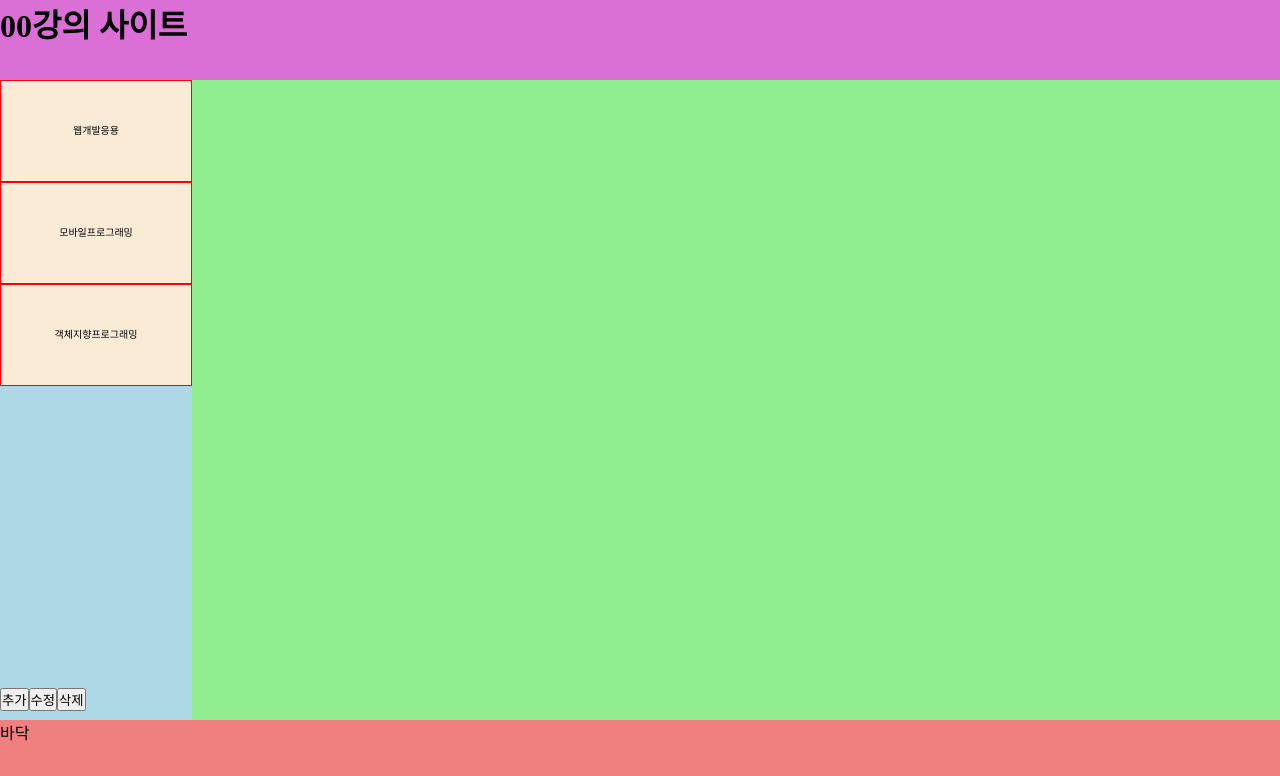
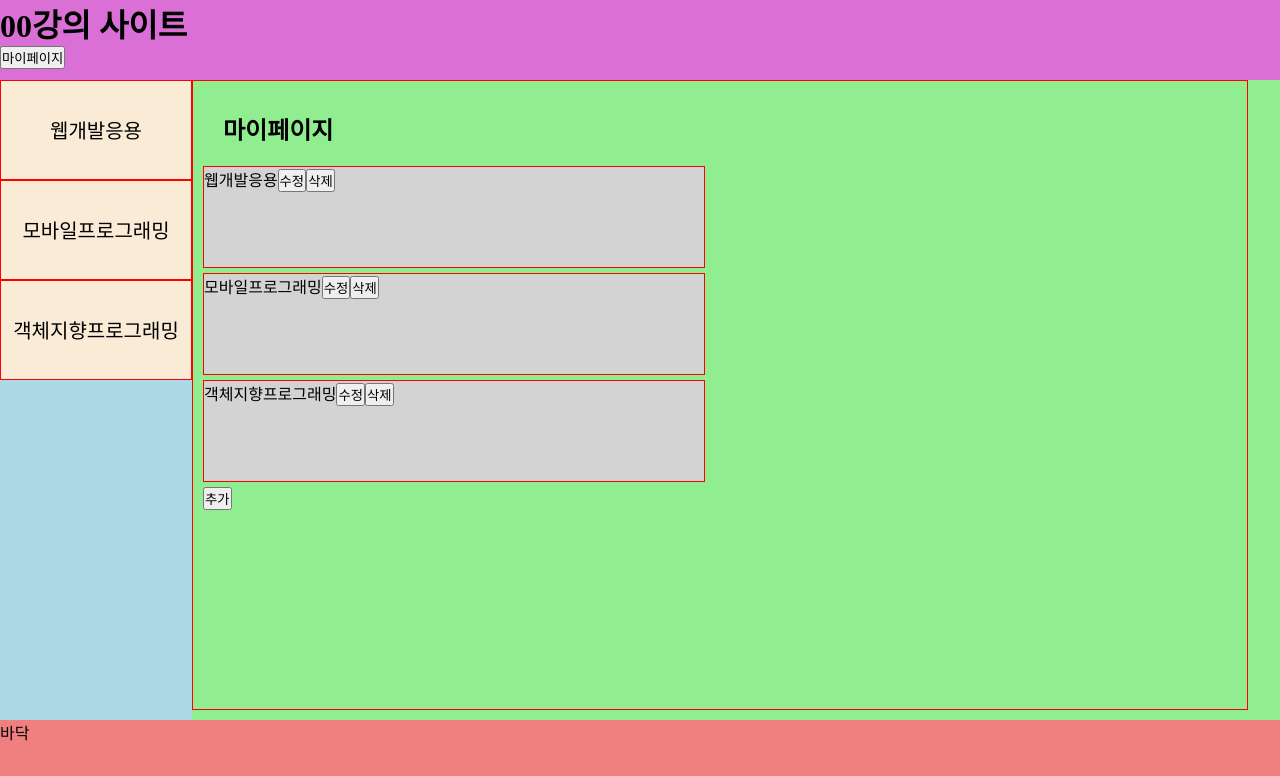
Before and after one commit to toproof25/ReactStudy, a React (Create React App) app in the folder React/final_team/: page / in a window 1280 px wide. Shown: the top 776 px of the page. Built offline with nearby package versions, Linux system fonts and the light colour scheme.

Commit message:
기말 프로젝트 진행-day1
기말 프로젝트 진행-day1

```diff
--- a/React/final_team/src/App.css
+++ b/React/final_team/src/App.css
@@ -26,15 +26,17 @@ nav > ul{
   height: 95%;
   overflow: auto;
 }
-nav > ul > li{
+nav > ul > li > button {
+  width: 100%;
   height: 100px;
   background-color: antiquewhite;
   border: 1px solid red;
   text-align: center;
   line-height: 100px;
-  font-size: 10px;
+  font-size: 20px;
+  overflow: hidden;
 }
-nav > ul > li:hover{
+nav > ul > li > button:hover {
   cursor: pointer;
   background-color: #ccc;
 }
--- a/React/final_team/src/App.js
+++ b/React/final_team/src/App.js
@@ -1,13 +1,14 @@
+// eslint-disable-next-line
 import { React, useState, useEffect } from 'react';
 import './App.css';
 
 export default function App() {
-  const [curPage, setCurPage] = useState("myPage")
+  const [curPage, setCurPage] = useState("MyPage")
 
   const [cl, setCl] = useState([
     {id: 1, mainTitle: "웹개발응용", classData: {
         page: "웹개발응용 강의 내용",
-        classData: [
+        data: [
           {image: './logo192.png', title: "웹개발응용", name: "최권택", time: "화 / (11:50 ! 14:30)" },
           {image: './logo192.png', title: "웹개발응용2", name: "최권택", time: "화 / (11:50 ! 14:30)" },
           {image: './logo192.png', title: "웹개발응용3", name: "최권택", time: "화 / (11:50 ! 14:30)" }
@@ -16,7 +17,7 @@ export default function App() {
     },
     {id: 2, mainTitle: "모바일프로그래밍", classData: {
       page: "모바일프로그래밍 강의 내용",
-      classData: [
+      data: [
         {image: './logo192.png', title: "모바일프로그래밍", name: "양재형", time: "화 / (11:50 ! 14:30)" },
         {image: './logo192.png', title: "모바일프로그래밍", name: "양재형", time: "화 / (11:50 ! 14:30)" },
         {image: './logo192.png', title: "모바일프로그래밍", name: "양재형", time: "화 / (11:50 ! 14:30)" }
@@ -25,7 +26,7 @@ export default function App() {
   },
   {id: 3, mainTitle: "객체지향프로그래밍", classData: {
     page: "객체지향프로그래밍 강의 내용",
-    classData: [
+    data: [
       {image: './logo192.png', title: "객체지향프로그래밍", name: "최병호", time: "화 / (11:50 ! 14:30)" },
       {image: './logo192.png', title: "객체지향프로그래밍2", name: "최병호", time: "화 / (11:50 ! 14:30)" },
       {image: './logo192.png', title: "객체지향프로그래밍3", name: "최병호", time: "화 / (11:50 ! 14:30)" }
@@ -34,48 +35,52 @@ export default function App() {
     }
   ]);
 
-  // 네비게시연 수업 추가, 수정, 삭제
+  // 네비게이션 수업 추가, 수정, 삭제
   const addClass = () => {
     const mainTitle = prompt('강의 이름');
-    const id = cl[cl.length-1].id + 1;
-    const value = {id, mainTitle, classData: {page: "", classData: []} }
+    const id = cl.length===0 ? 1 : cl[cl.length-1].id + 1;
+    const value = {id, mainTitle, classData: {page: "", data: []} }
     setCl( [...cl, value] );
   }
-  const updateClass = () => {
-    const beTitle = prompt("수정할 강의 이름")
+  const updateClass = (id) => {
     const afTitle = prompt("바꾸고자 하는 제목")
     setCl(cl.map( c => {
-      if(beTitle === c.mainTitle) return {...c, mainTitle: afTitle};
+      if(c.id === id) return {...c, mainTitle: afTitle};
       return c;
     } ) )
   }
-  const removeClass = () => {
-    const title = prompt('삭제할 강의 이름');
-    setCl( cl.filter( c => c.mainTitle != title ) );
+  const removeClass = (id) => {
+    setCl( cl.filter( c => c.id !== id ) );
   }
 
-  useEffect( ()=>{
-    console.log(curPage)
-  }, [curPage] )
+
+  const addClassData = (id, title, name, time) => {
+    const image = './logo192.png';
+
+    const value = {image, title, name, time}
+
+    setCl(cl.map( c => {
+      if(c.id === id){
+        return {...c, classData: {page: c.classData.page, data: [...(c.classData.data), value] }}
+      }
+      return c
+    } ) )
+  }
+
 
   return (
     <div className='main'>
 
       <header>
-        <Header />
+        <Header setCurPage={setCurPage} />
       </header>
 
       <nav>
         <NavBox cl={cl} setCurPage={setCurPage} />
-        <button onClick={addClass}>추가</button>
-        <button onClick={updateClass}>수정</button>
-        <button onClick={removeClass}>삭제</button>
       </nav>
 
       <section>
-        { cl.map( (c)=> {
-          if(c.mainTitle === curPage) return <ClassNumber key={c.id} data={c.classData} />
-        } ) }
+        <MainPage curPage={curPage} cl={cl} addClass={addClass} updateClass={updateClass} removeClass={removeClass} addClassData={addClassData} />
       </section>
 
       <footer>
@@ -88,10 +93,11 @@ export default function App() {
 
 
 // header
-const Header = () => {
+const Header = ({setCurPage}) => {
   return(
     <div>
       <h1> 00강의 사이트 </h1>
+      <button onClick={()=>setCurPage("MyPage")} >마이페이지</button>
     </div>
   );
 }
@@ -101,27 +107,70 @@ const NavBox = ({cl, setCurPage}) => <ul>
     { cl.map( (c)=> <NavList key={c.id}  id={c.id} mainTitle={c.mainTitle} setCurPage={setCurPage} /> ) }
 </ul>
 // nav li
-const NavList = ({id=0, mainTitle='', setCurPage}) => <li
-    key={id} onClick={ ()=> {setCurPage(mainTitle)} }>{mainTitle}
+const NavList = ({id=0, mainTitle='', setCurPage}) => <li>
+  <button onClick={ ()=> {setCurPage(id)} }>{mainTitle}</button>
 </li>
 
 
-// n class
-const ClassNumber = ({data=[]}) => {
+// main page Class
+const MainPage = ({curPage=0, cl, addClass, updateClass, removeClass, addClassData}) => {
+
+  // 마이페이지, 각 클래스 강좌 클릭 시 중앙 페이지가 바뀌는 함수
+  const changePage  = () => {
+    if (curPage==="MyPage") return <MyPage cl={cl} addClass={addClass} updateClass={updateClass} removeClass={removeClass} />
+    else {
+      return (
+        cl.map(
+          (c)=> {
+            if(c.id === curPage) return <ClassNumber key={c.id} id={c.id} classData={c.classData} addClassData={addClassData}  /> } )
+    )}
+  }
+  return ( <div> { changePage() } </div> )
+}
+
+// 각 강의 클릭 시
+const ClassNumber = ({id, classData, addClassData}) => {
+
+  const [isUpdate, setIsUpdate] = useState(false);
+
+  const [title, setTitle] = useState();
+  const [name, setName] = useState();
+  const [time, setTime] = useState();
+
+  const updatePage = () => {
+    if(isUpdate) return <div>
+      제목 <input type='text' value={title} onChange={(e)=>setTitle(e.target.value)} />
+      이름 <input type='text' value={name} onChange={(e)=>setName(e.target.value)} />
+      시간 <input type='text' value={time} onChange={(e)=>setTime(e.target.value)} />
+
+      <button onClick={()=>{
+        setIsUpdate(false);
+        addClassData(id, title, name, time);
+        setTitle(''); setName(''); setTime('');
+      }}>추가하기</button>
+      <button onClick={()=>setIsUpdate(false)}>취소하기</button>
+    </div>
+    else return <button onClick={()=>setIsUpdate(!isUpdate)}>강의 내용 추가/수정하기</button>
+  }
+
   return(
     <div>
-      <h1 className='classTitle'>{data.page}</h1>
+      <h1 className='classTitle'>{classData.page}</h1>
       <ul>
-        {data.classData.map( (cd) => {
+        {classData.data.map( (cd) => {
           return <li className='classBox'> <ClassBox {...cd} /> </li>
         } ) }
       </ul>
+
+
+      <div>
+        {updatePage()}
+      </div>
     </div>
   );
 }
-
-// 강의 창 1개
-const ClassBox = ({image='', title='', name='', time=''}) => {
+// 강의 정보
+const ClassBox = ({image='', title='제목', name='이름', time='날짜/시간'}) => {
   return (
   <table>
     <tr> <td rowSpan={2}> <img src={image} alt='이미지 없음' width={'100px'} /> </td> <td> {title} </td> <td rowSpan={2}> {time} </td> </tr>
@@ -129,3 +178,33 @@ const ClassBox = ({image='', title='', name='', time=''}) => {
   </table>
   );
 }
+
+// 마이페이지 ( 강좌 정보 추가, 수정, 삭제 등)
+const MyPage = ({cl, addClass, updateClass, removeClass}) => {
+  return (
+    <div>
+       <h1 className='classTitle'>마이페이지</h1>
+       <ul>
+        {cl.map( (c) => {
+          return <li className='classBox'>
+            {c.mainTitle}
+            <button onClick={() => updateClass(c.id)}>수정</button>
+            <button onClick={() => removeClass(c.id)}>삭제</button>
+          </li>
+        } ) }
+
+      <button onClick={() => addClass()}>추가</button>
+      </ul>
+    </div>
+  )
+}
+
+const UpdatePage = () => {
+  return (
+    <div>
+      제목 <input type='text' />
+      이름 <input type='text' />
+      시간 <input type='text' />
+    </div>
+  )
+}
```
